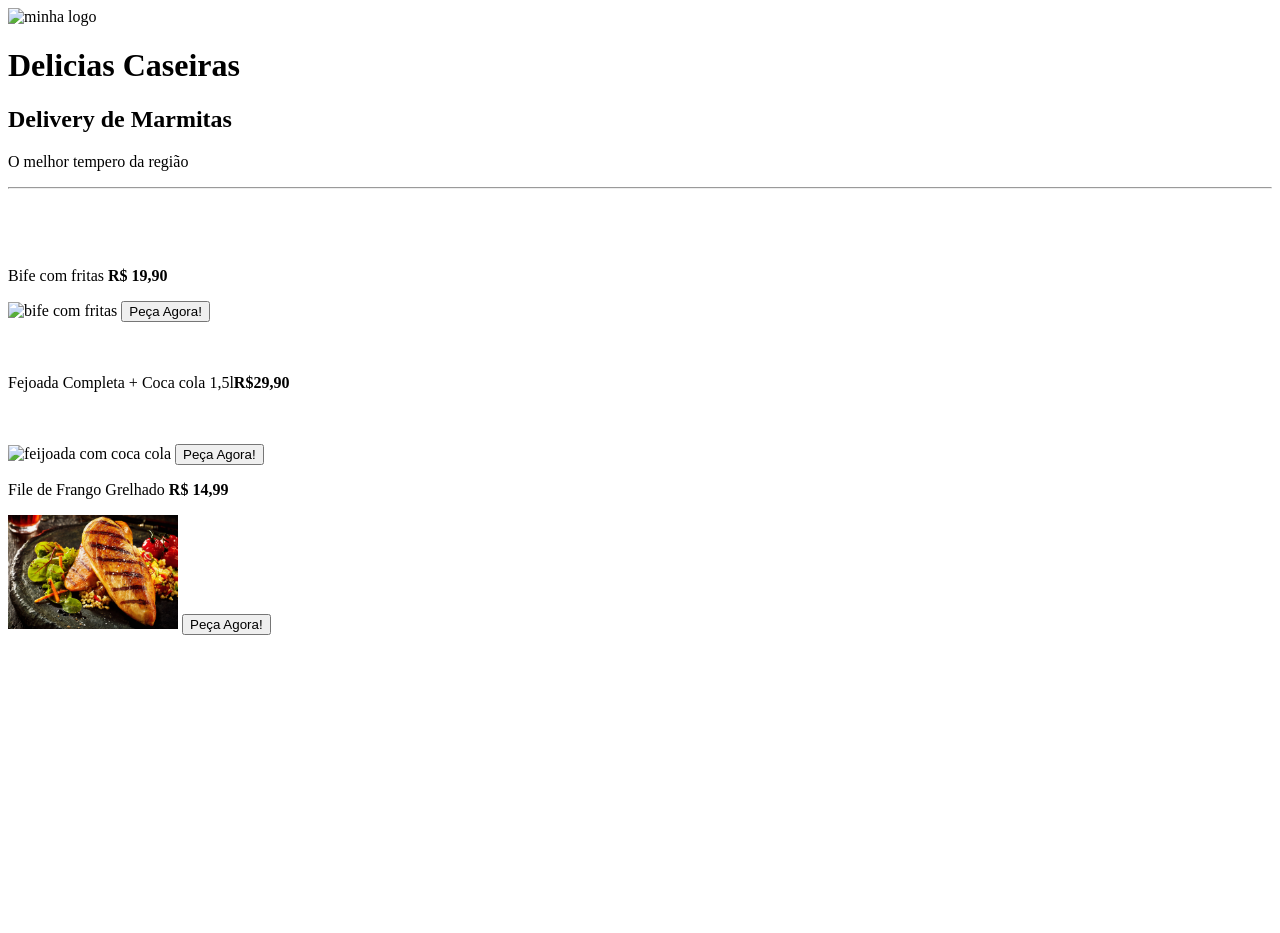
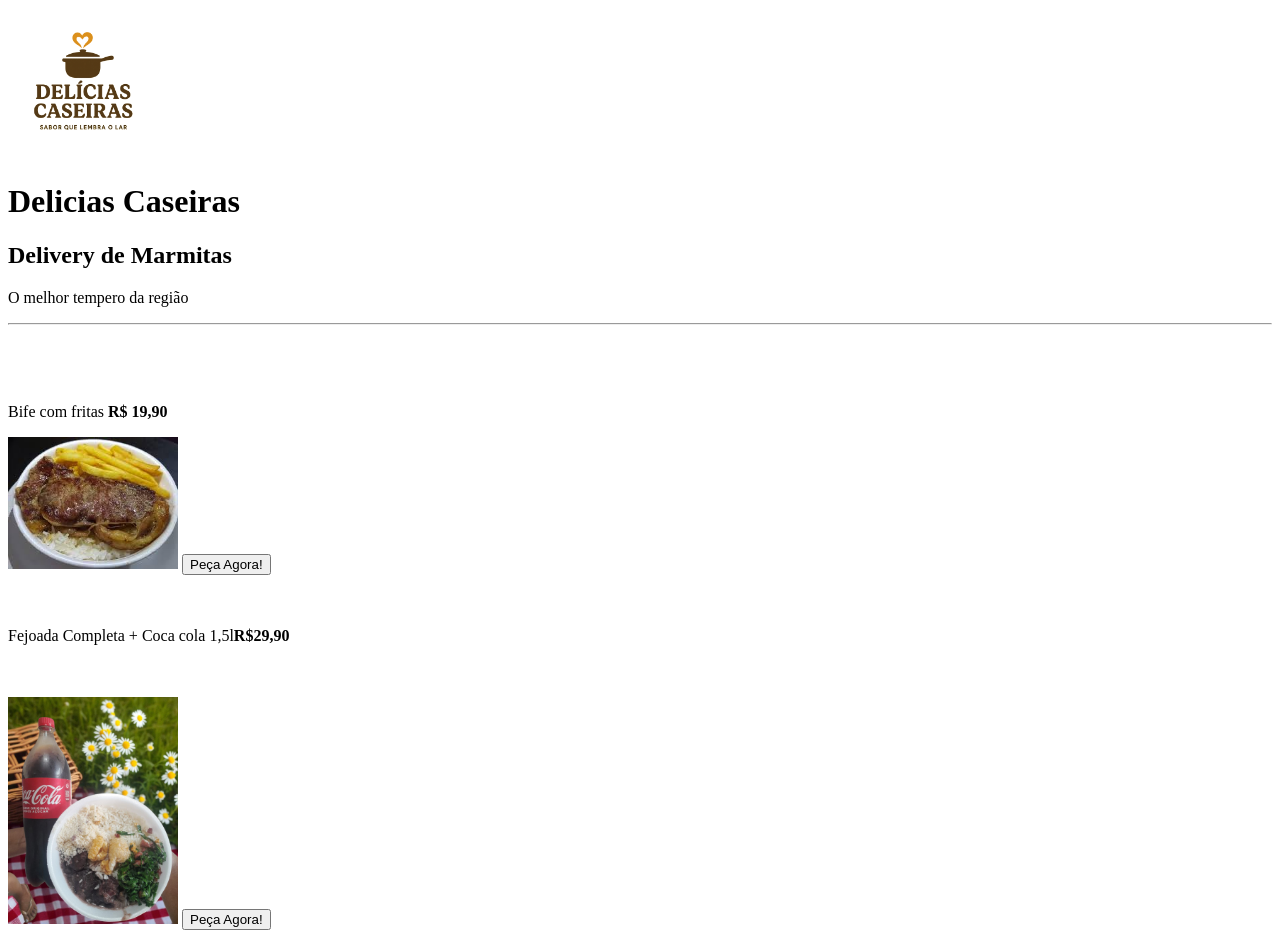
Before and after one commit to williamcesar113/meudelivery, a plain HTML site: page index.html in a window 1280 px wide. Shown: the top 933 px of the page. Before the commit the page ends 800 px from the top, so only its background shows below. Drawn offline with Linux system fonts and the light colour scheme.

Commit message:
Update index.html

```diff
--- a/index.html
+++ b/index.html
@@ -12,7 +12,7 @@
 </head>
 <body>
 
-    <img src="img/logo fundo branco.png" width="150" alt="minha logo">
+    <img src="img/logo-fundo-branco.png" width="150" alt="minha logo">
     <h1>Delicias Caseiras</h1>
 
     <h2>Delivery de Marmitas</h2>
@@ -25,7 +25,7 @@
 
         <p>Bife com fritas <b>R$ 19,90</b></p>
 
-    <img src="img/bife com fritas.jpg" width="170" alt="bife com fritas">
+    <img src="img/bife-com-fritas.jpg" width="170" alt="bife com fritas">
 
         <button onclick="window.location.href='https://app.cardapioweb.com/_delicias_caseiras?id=1824090#produto'">
             Peça Agora!
@@ -37,7 +37,7 @@
 
 </b></p><br><br>
 
-    <img src="img/feijoada com coca.jpg" width="170" alt="feijoada com coca cola">
+    <img src="img/feijoada-com-coca.jpg" width="170" alt="feijoada com coca cola">
 
     <button onclick="window.location.href='https://app.cardapioweb.com/_delicias_caseiras?id=1824102#produto'">
     Peça Agora!
```
